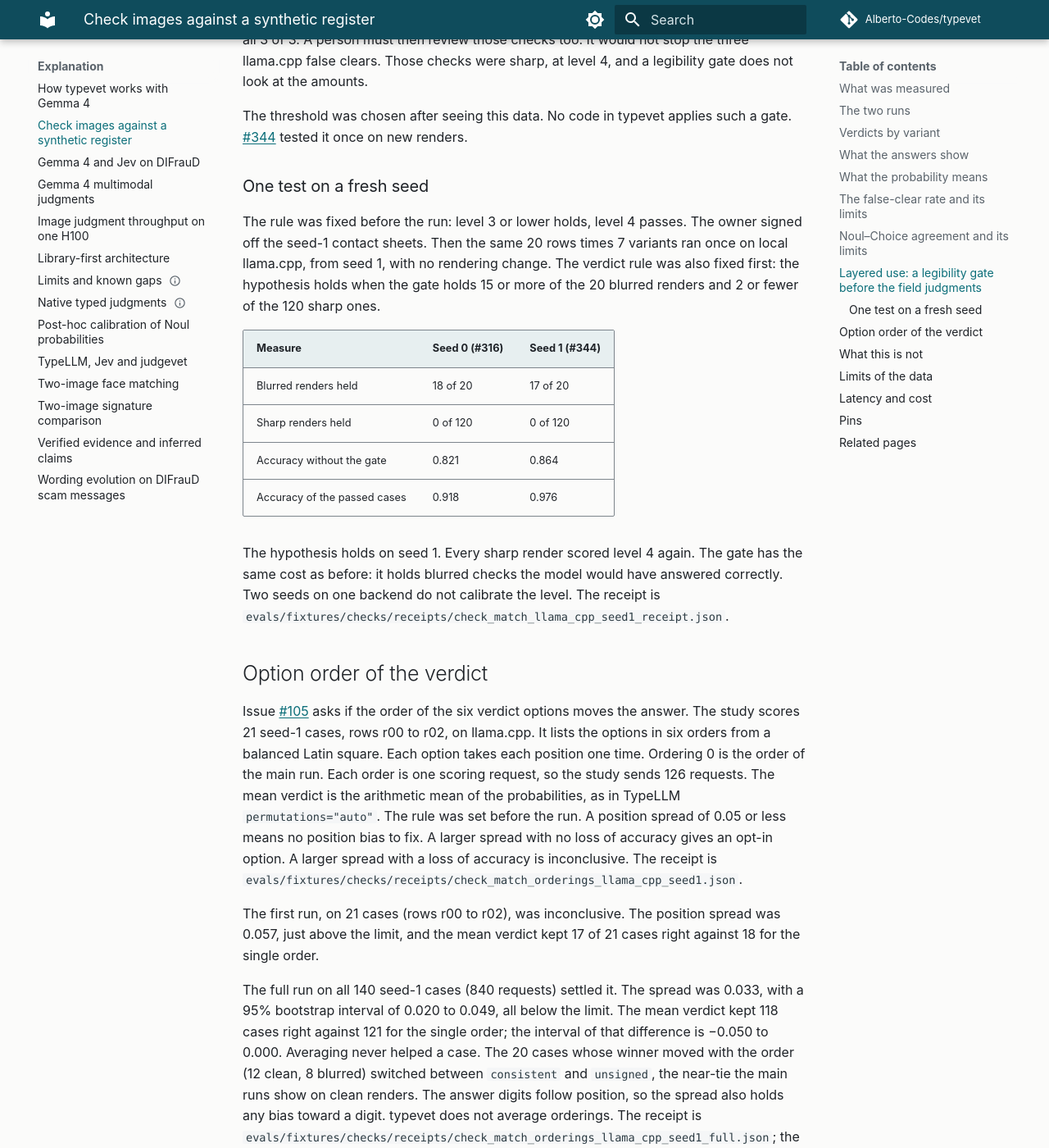
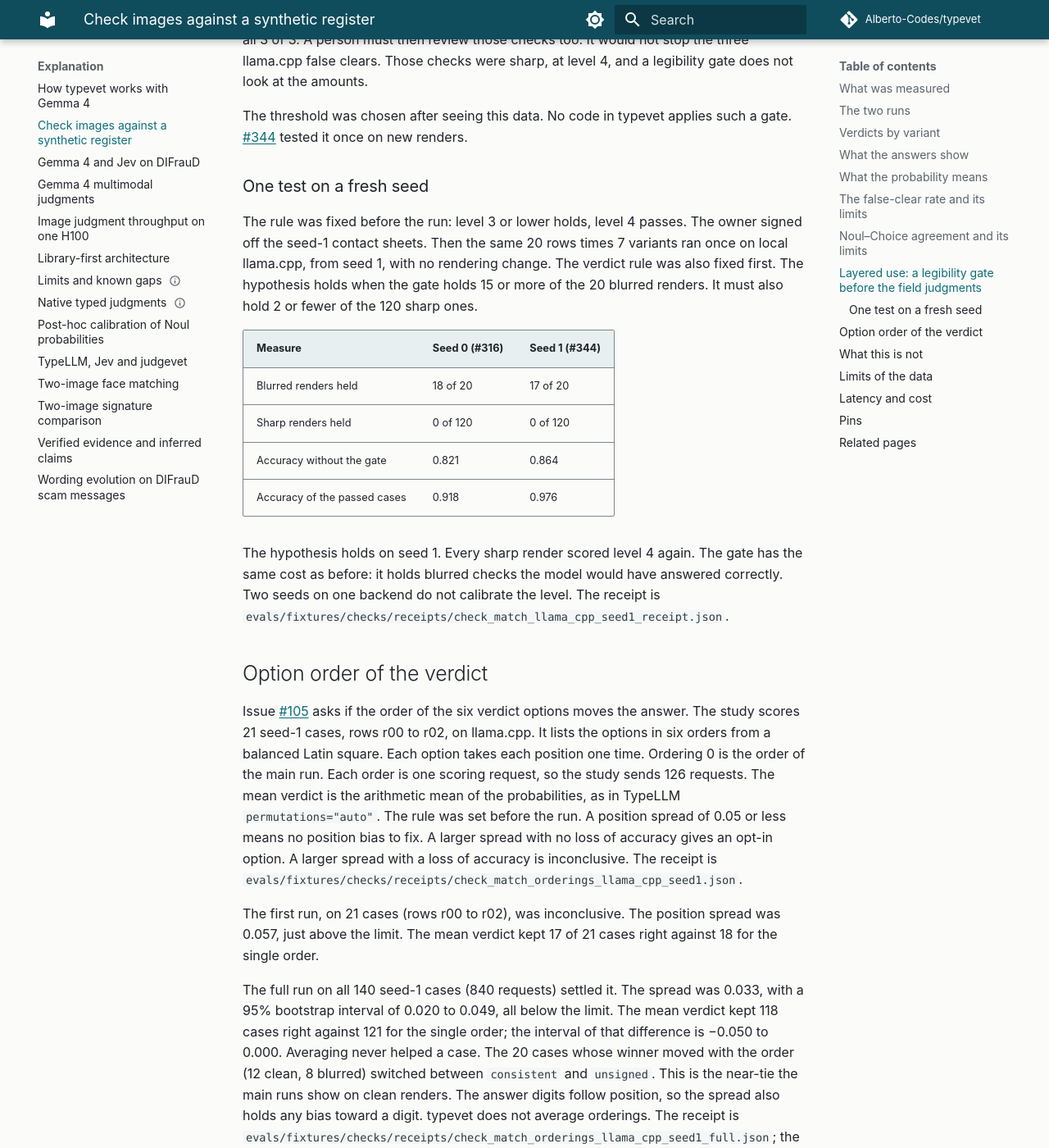
Before and after one commit to Alberto-Codes/typevet, an MkDocs documentation site: the page built from docs/explanation/check-register-matching.md, in a window 1280 px wide and 1400 px high, scrolled down 5581 px. Shown: the whole window at 82% size. Built offline with MkDocs 1.6.1 and Material for MkDocs 9.7.7, drawn with Linux system fonts in a browser that asks for light colours; comment, search, counter and statistics services are not loaded.

Commit message:
docs(explanation): split nine sentences over the 20-word limit on three image pages
The by-name prose check found nine long sentences on the check-match,
image-throughput and limits pages. Each is split or shortened with its
numbers and terms unchanged.

Closes #375

Generated-By: claude-opus-5-5 (via Claude Code Agent tool, builder)
Co-Authored-By: Claude Fable 5.1 <noreply@anthropic.com>
Claude-Session: https://claude.ai/code/session_014XgEGEaFzhfNvCY6eVZJC6

```diff
--- a/docs/explanation/check-register-matching.md
+++ b/docs/explanation/check-register-matching.md
@@ -190,8 +190,9 @@ tested it once on new renders.
 The rule was fixed before the run: level 3 or lower holds, level 4 passes.
 The owner signed off the seed-1 contact sheets. Then the same 20 rows times 7
 variants ran once on local llama.cpp, from seed 1, with no rendering change.
-The verdict rule was also fixed first: the hypothesis holds when the gate holds
-15 or more of the 20 blurred renders and 2 or fewer of the 120 sharp ones.
+The verdict rule was also fixed first. The hypothesis holds when the gate holds
+15 or more of the 20 blurred renders. It must also hold 2 or fewer of the 120
+sharp ones.
 
 | Measure | Seed 0 (#316) | Seed 1 (#344) |
 |---|---|---|
@@ -221,7 +222,7 @@ with a loss of accuracy is inconclusive. The receipt is
 `evals/fixtures/checks/receipts/check_match_orderings_llama_cpp_seed1.json`.
 
 The first run, on 21 cases (rows r00 to r02), was inconclusive. The
-position spread was 0.057, just above the limit, and the mean verdict kept
+position spread was 0.057, just above the limit. The mean verdict kept
 17 of 21 cases right against 18 for the single order.
 
 The full run on all 140 seed-1 cases (840 requests) settled it. The spread
@@ -229,8 +230,8 @@ was 0.033, with a 95% bootstrap interval of 0.020 to 0.049, all below the
 limit. The mean verdict kept 118 cases right against 121 for the single
 order; the interval of that difference is −0.050 to 0.000. Averaging never
 helped a case. The 20 cases whose winner moved with the order (12 clean,
-8 blurred) switched between `consistent` and `unsigned`, the near-tie the
-main runs show on clean renders. The answer digits follow position, so the
+8 blurred) switched between `consistent` and `unsigned`. This is the near-tie
+the main runs show on clean renders. The answer digits follow position, so the
 spread also holds any bias toward a digit. typevet does not average
 orderings. The receipt is
 `evals/fixtures/checks/receipts/check_match_orderings_llama_cpp_seed1_full.json`;
```
Also changed, not shown: docs/explanation/image-throughput-h100.md (+4 -4 lines), docs/explanation/limits.md (+8 -4 lines).
